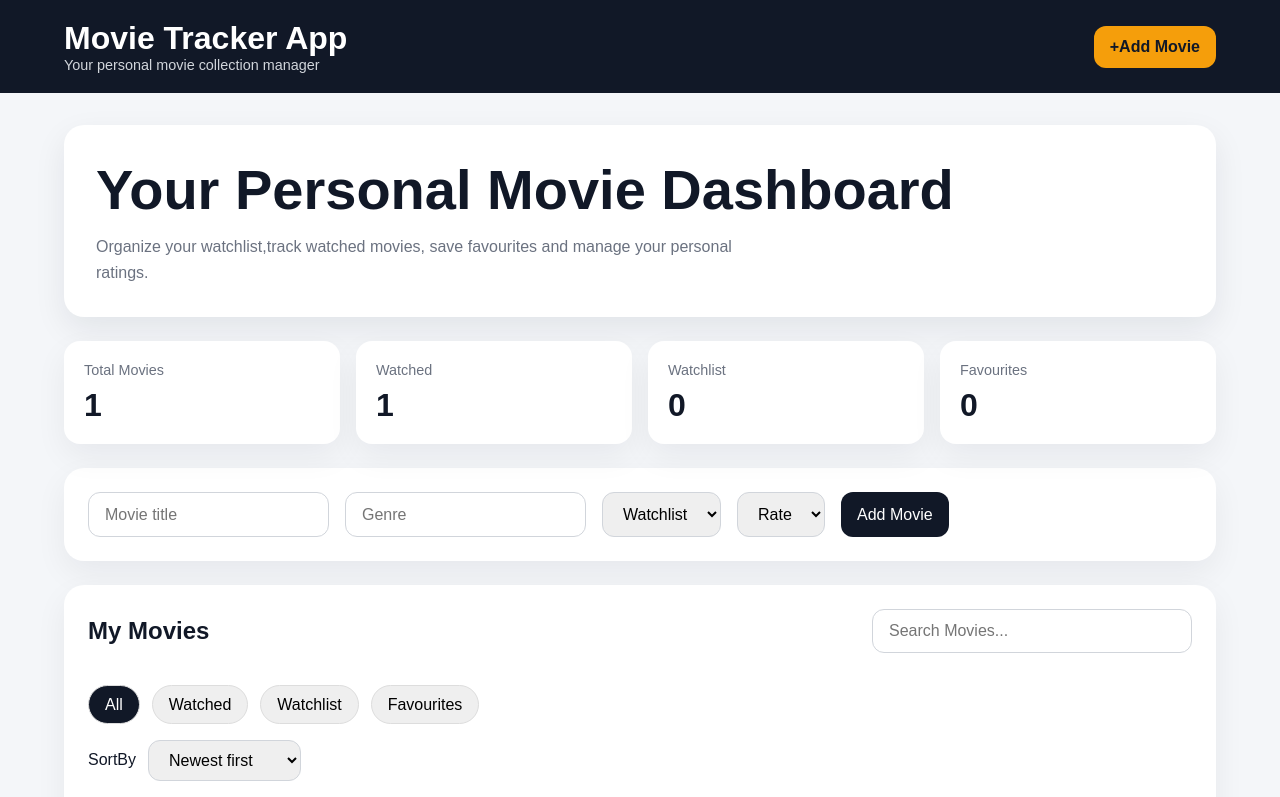
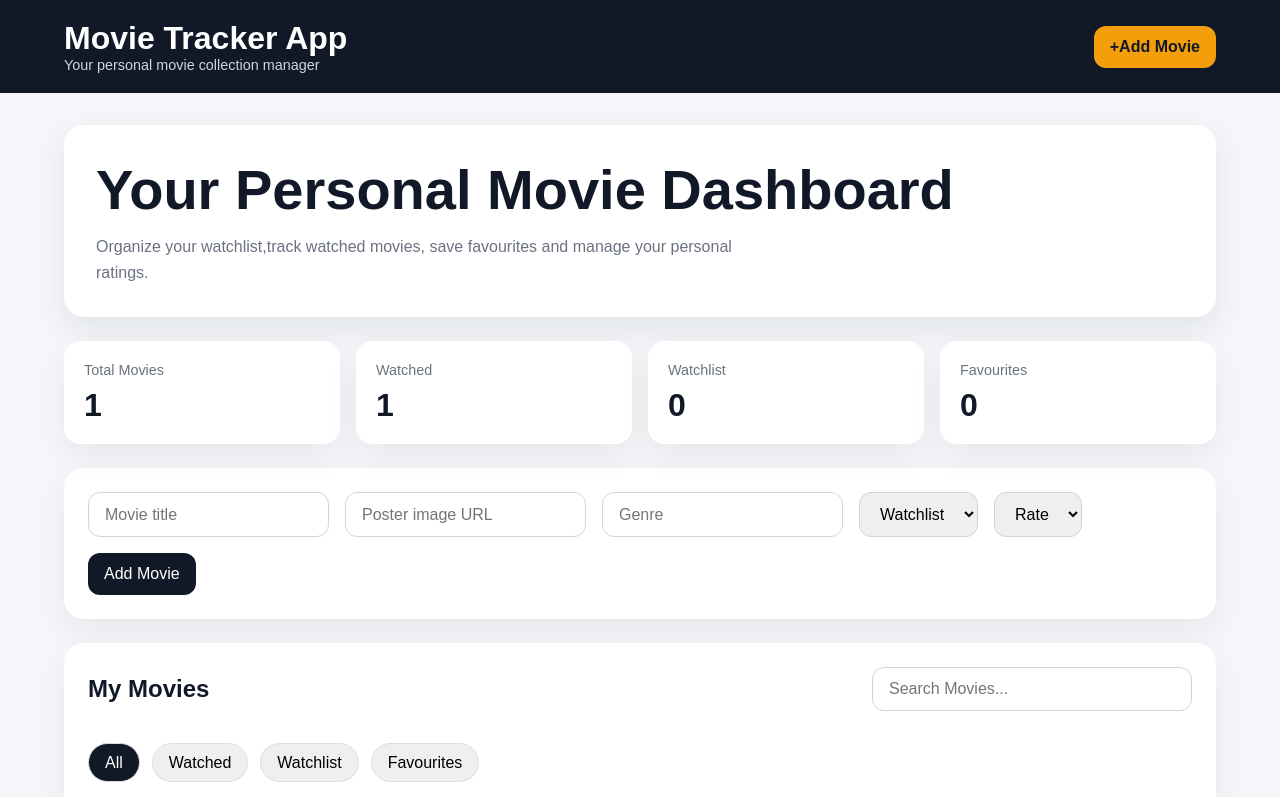
Before and after one commit to Ujjwal-Darnal/Movie-Tracker-App, a React (Vite) app: page / in a window 1280 px wide. Shown: the top 797 px of the page. Built offline with nearby package versions, Linux system fonts and the light colour scheme.

Commit message:
Add movie posterUrl

```diff
--- a/src/App.jsx
+++ b/src/App.jsx
@@ -34,7 +34,7 @@ function App() {
 
   const [sortBy,setSortBy]= useState("newest");
 
-  // function to handle movie
+  // function to add movie
 
   function handleAddMovie(movieData) {
     const newMovie = {
@@ -44,6 +44,7 @@ genre: movieData.genre,
 status: movieData.status,
 rating: movieData.rating,
 isFavourite: false,
+posterUrl:movieData.posterUrl,
     }
     setMovies([...movies, newMovie
     ]);
--- a/src/components/MovieCard.jsx
+++ b/src/components/MovieCard.jsx
@@ -25,6 +25,15 @@ function MovieCard({
 
  return (
   <div className="movie-card">
+
+    {movie.posterUrl && (
+      <img
+        src={movie.posterUrl}
+        alt={movie.title}
+        className="movie-poster"
+      />
+    )}
+
     {isEditing ? (
       <div className="movie-info">
         <input
@@ -39,7 +48,9 @@ function MovieCard({
           onChange={(e) => setEditGenre(e.target.value)}
         />
 
-          <button onClick={handleSaveEdit}>Save</button>
+        <button onClick={handleSaveEdit}>
+          Save
+        </button>
 
         <button onClick={() => setIsEditing(false)}>
           Cancel
--- a/src/components/MovieForm.jsx
+++ b/src/components/MovieForm.jsx
@@ -5,6 +5,7 @@ function MovieForm({onAddMovie}){
         genre:"",
         status:"Watchlist",
         rating:0,
+        posteUrl:"",
     });
 
     function handleSubmit(e) {
@@ -22,6 +23,7 @@ function MovieForm({onAddMovie}){
     genre: "",
     status: "Watchlist",
     rating: 0,
+    posteUrl:"",
   });
 }
 
@@ -48,11 +50,21 @@ function MovieForm({onAddMovie}){
 
 <input
   type="text"
+  name="posterUrl"
+  placeholder="Poster image URL"
+  value={formData.posterUrl}
+  onChange={handleChange}
+/>
+
+<input
+  type="text"
   name="genre"
   placeholder="Genre"
   value={formData.genre}
   onChange={handleChange}
 />
+
+
 
 <select
   name="status"
--- a/src/styles/App.css
+++ b/src/styles/App.css
@@ -303,3 +303,11 @@ select {
     padding: 1.25rem;
   }
 }
+
+/*  movie poster */
+.movie-poster {
+  width: 6rem;
+  height: 9rem;
+  object-fit: cover;
+  border-radius: 0.75rem;
+}
```
Lines whose indentation alone changed are shown as unchanged.
